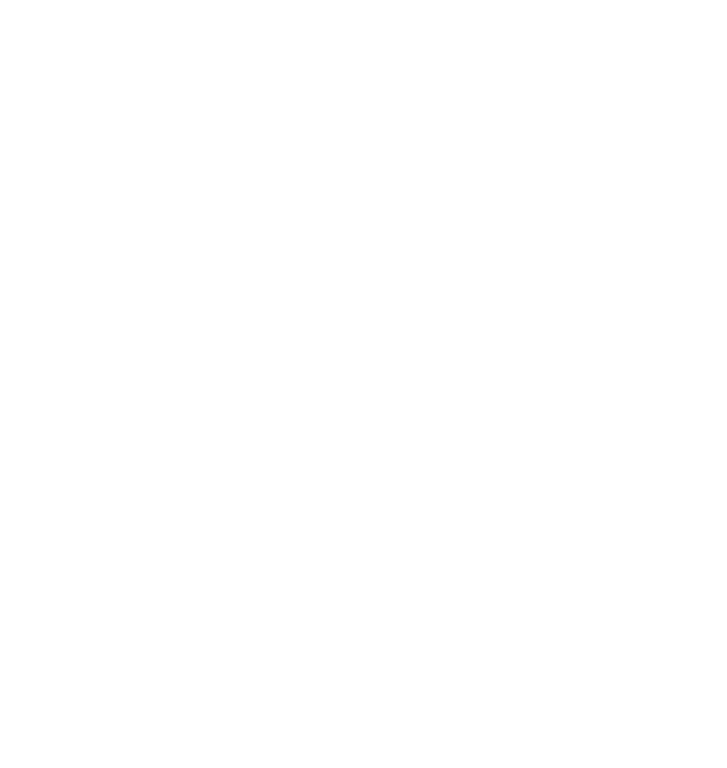
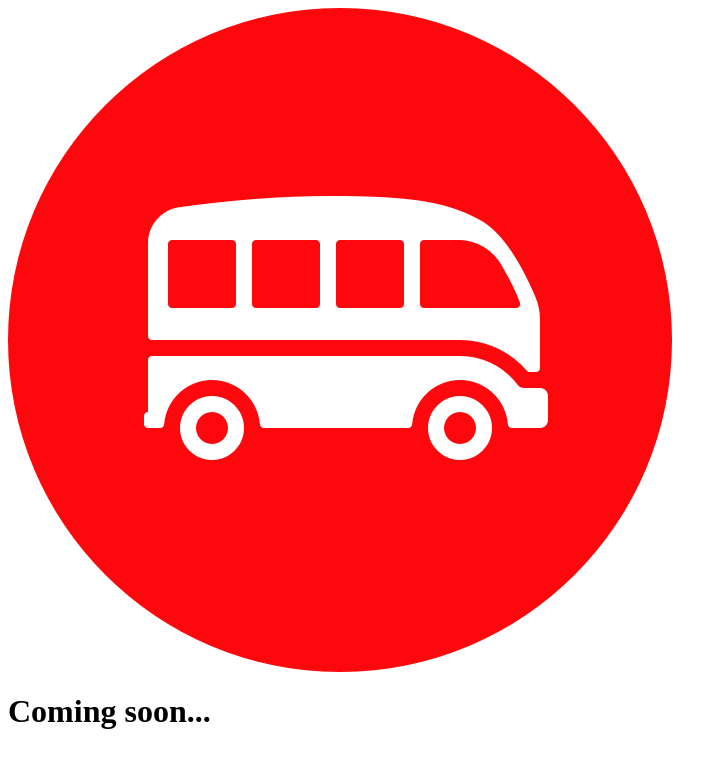
Before and after one commit to iferrier/git-101, a plain HTML site: page index.html in a window 1280 px wide. Shown: the whole page, without its empty margins (0-727 px from the left). Drawn offline with Linux system fonts and the light colour scheme.

Commit message:
add content in index

```diff
--- a/index.html
+++ b/index.html
@@ -5,6 +5,7 @@
   <title>Document</title>
 </head>
 <body>
-
+  <img src="logo.png" alt="">
+  <h1>Coming soon...</h1>
 </body>
 </html>
```
Also changed, not shown: logo.png (added).
